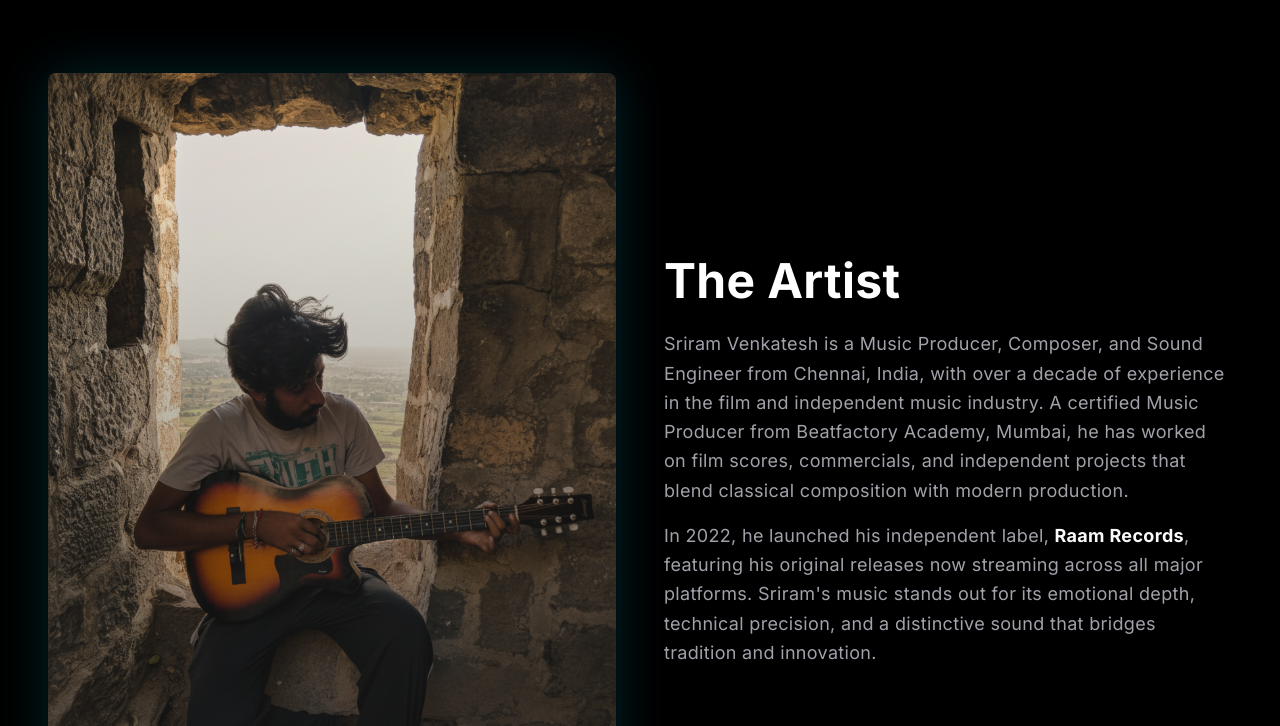
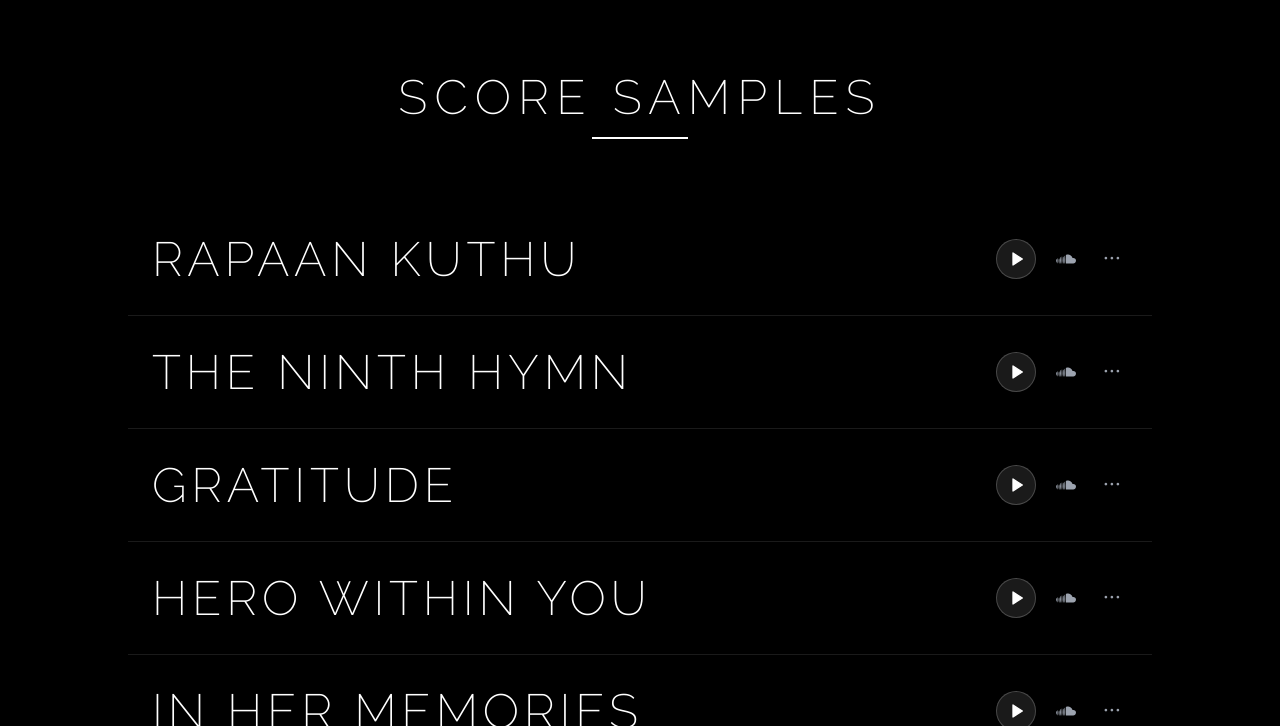
Before and after one commit to tarazold/raamrecords, a React (Vite) app: page / in a window 1280 px wide. Shown: the part 2074-2800 px from the top of the page. Built offline with nearby package versions, Linux system fonts and the light colour scheme; the HTML template or start-up script is replaced by a standard one.

Commit message:
Changes
Co-authored-by: RaamRecords <243193529+RaamRecords@users.noreply.github.com>

```diff
--- a/src/pages/Index.tsx
+++ b/src/pages/Index.tsx
@@ -1,6 +1,7 @@
 import Navigation from "@/components/Navigation";
 import Hero from "@/components/Hero";
 import MusicPortfolio from "@/components/MusicPortfolio";
+import ScoreSamples from "@/components/ScoreSamples";
 import About from "@/components/About";
 import FilmShowcase from "@/components/FilmShowcase";
 import Contact from "@/components/Contact";
@@ -13,6 +14,7 @@ const Index = () => {
       <SocialSidebar />
       <Hero />
       <MusicPortfolio />
+      <ScoreSamples />
       <About />
       <FilmShowcase />
       <Contact />
```
